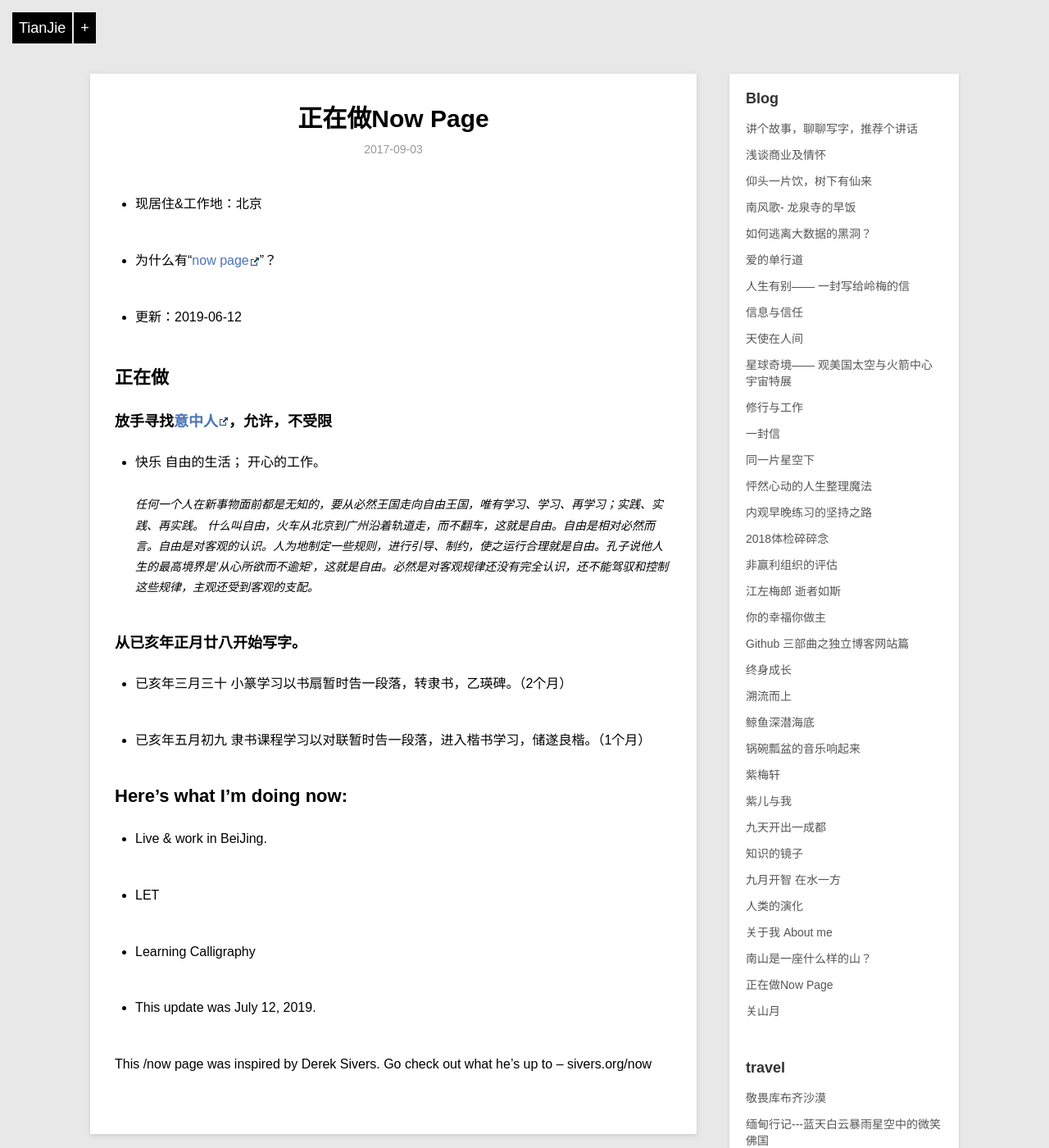
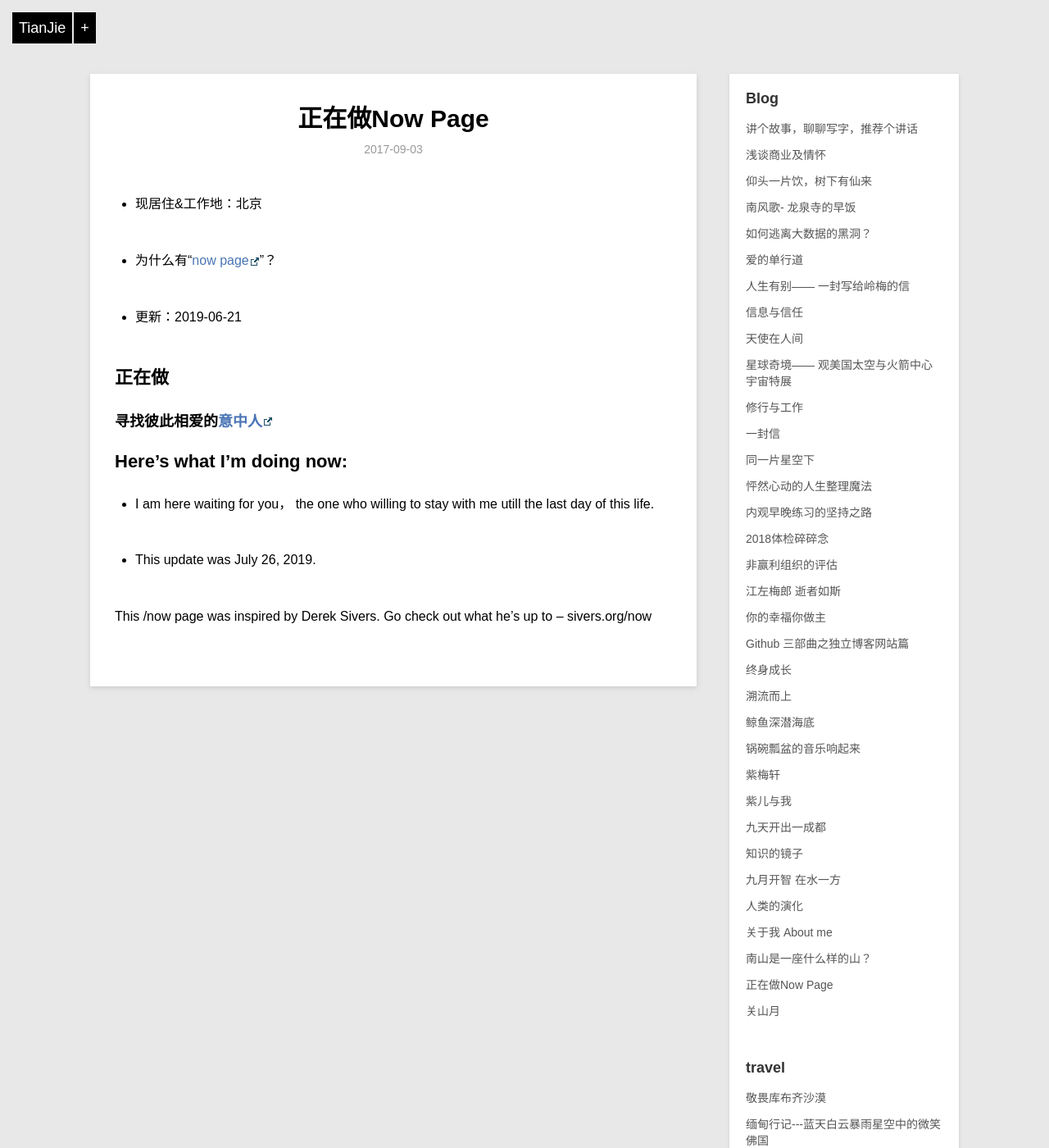
Before and after one commit to violettianjie/violettianjie.github.io, a Jekyll site: the page built from _posts/blog/2017-09-03-now.md, in a window 1280 px wide and 1400 px high. Shown: the whole window at 82% size. Built offline with Jekyll 4.4.1, drawn with Linux system fonts in a browser that asks for light colours; comment, search, counter and statistics services are not loaded.

Commit message:
Update 2017-09-03-now.md

```diff
--- a/_posts/blog/2017-09-03-now.md
+++ b/_posts/blog/2017-09-03-now.md
@@ -8,23 +8,13 @@ category: blog
 
 - 为什么有“[now page](http://nownownow.com/about)”？
 
-- 更新：2019-06-12
+- 更新：2019-06-21
 
 ## 正在做
 
-### 放手寻找[意中人](https://github.com/violettianjie/ForFamily/blob/master/idealmate.md)，允许，不受限
-
-- 快乐 自由的生活； 开心的工作。
-
-> 任何一个人在新事物面前都是无知的，要从必然王国走向自由王国，唯有学习、学习、再学习；实践、实践、再实践。
-什么叫自由，火车从北京到广州沿着轨道走，而不翻车，这就是自由。自由是相对必然而言。自由是对客观的认识。人为地制定一些规则，进行引导、制约，使之运行合理就是自由。孔子说他人生的最高境界是'从心所欲而不逾矩'，这就是自由。必然是对客观规律还没有完全认识，还不能驾驭和控制这些规律，主观还受到客观的支配。
+### 寻找彼此相爱的[意中人](https://github.com/violettianjie/ForFamily/blob/master/idealmate.md)
 
 
-### 从已亥年正月廿八开始写字。
-
-  -   已亥年三月三十 小篆学习以书扇暂时告一段落，转隶书，乙瑛碑。（2个月）
-
-  -   已亥年五月初九 隶书课程学习以对联暂时告一段落，进入楷书学习，储遂良楷。（1个月）
 
 
 
@@ -32,14 +22,10 @@ category: blog
 
 ## Here’s what I’m doing now:
 
-- Live & work in BeiJing.
-
-- LET
-
-- Learning Calligraphy
+- I am here waiting for you， the one who willing to stay with me utill the last day of this life.
 
 
-- This update was July 12, 2019.
+- This update was July 26, 2019.
 
 This /now page was inspired by Derek Sivers. Go check out what he’s up to – sivers.org/now
 
```
